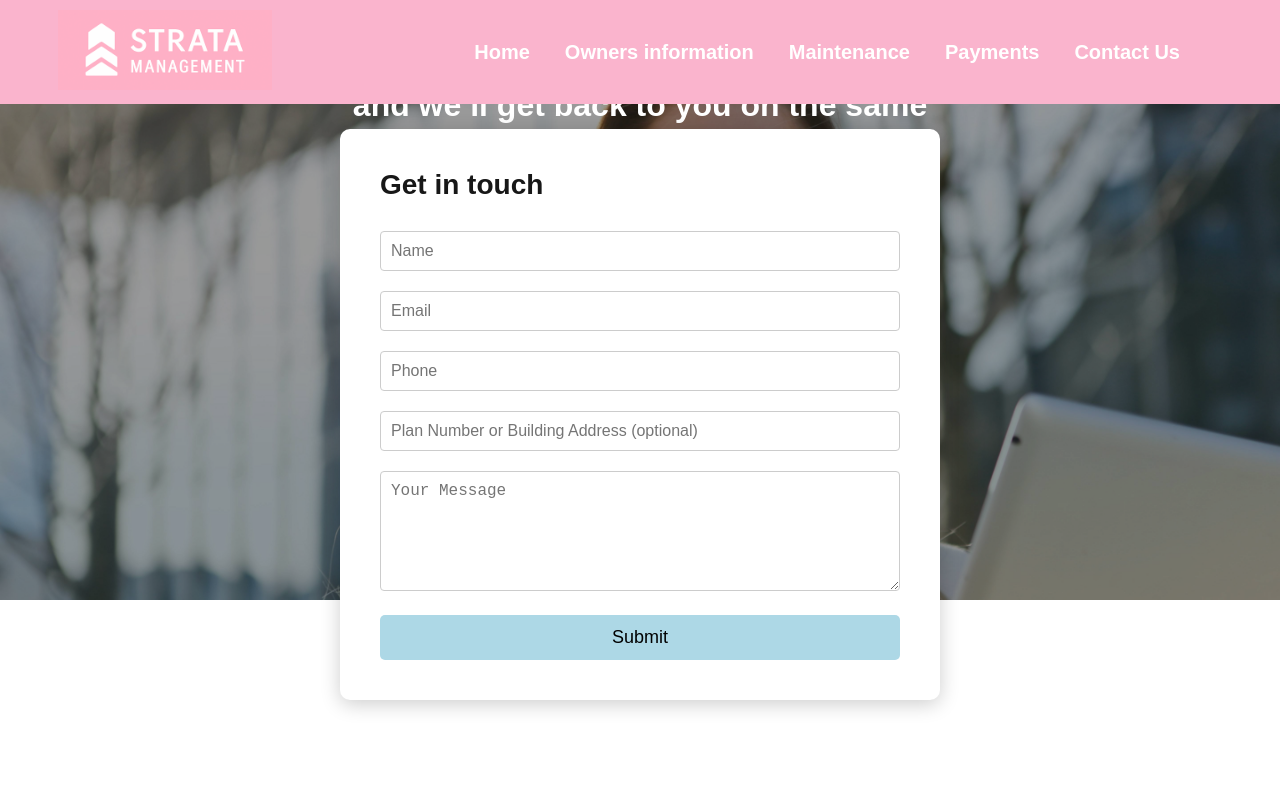
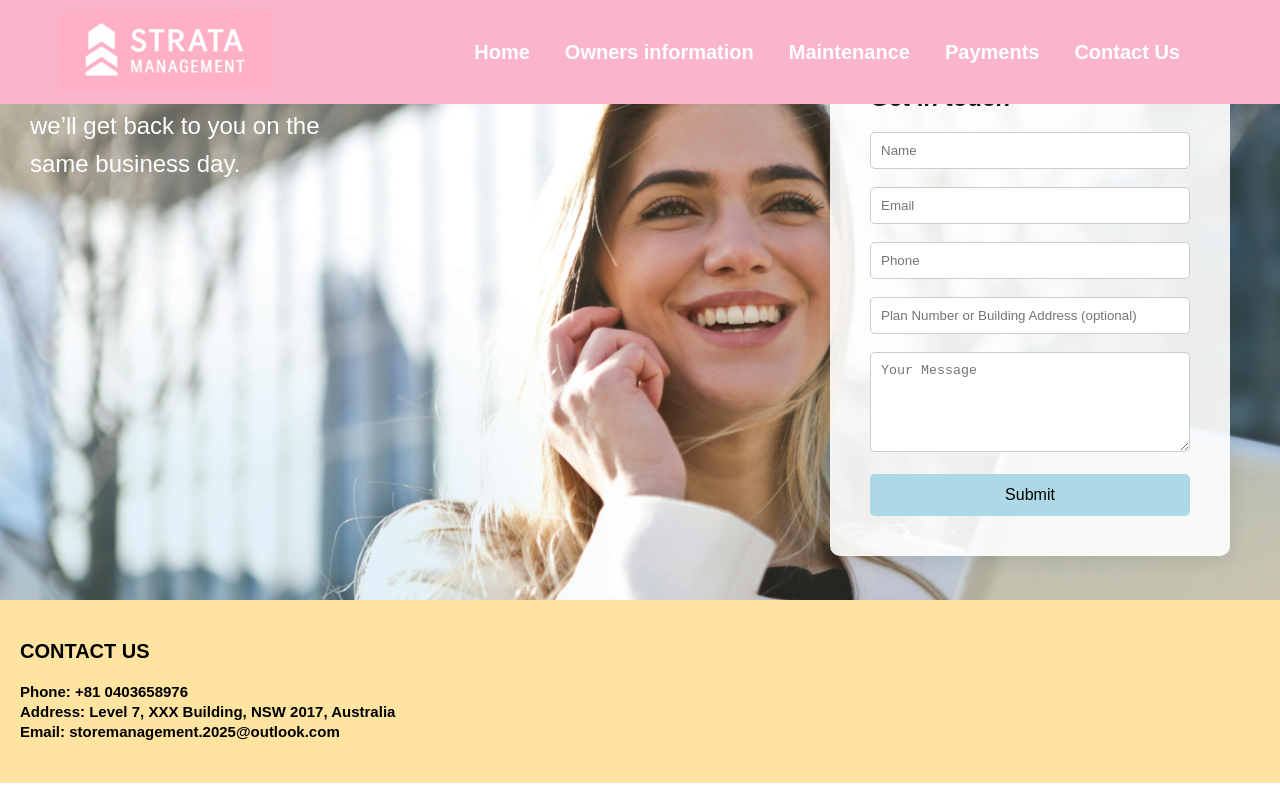
Before and after one commit to kcui07/strata-management, a Next.js app: page /contact in a window 1280 px wide. Shown: the top 800 px of the page. Built offline with nearby package versions, Linux system fonts and the light colour scheme.

Commit message:
Update Contact page

```diff
--- a/pages/contact.js
+++ b/pages/contact.js
@@ -17,64 +17,40 @@ export default function Contact() {
 
         <div style={{
           position: 'absolute',
-          width: '100%',
-          height: '100%',
-          backgroundColor: 'rgba(0, 0, 0, 0.4)',
-          zIndex: 1,
-        }}></div>
-
-        <h2 style={{
-          position: 'absolute',
-          top: '50px',
-          left: '50%',
-          transform: 'translateX(-50%)',
+          top: '30px',
+          left: '30px',
           color: 'white',
-          fontSize: '32px',
-          textAlign: 'center',
-          zIndex: 2,
-          maxWidth: '80%',
+          fontSize: '24px',
+          maxWidth: '300px',
+          lineHeight: '1.6'
         }}>
           Send us a message or request a call back and we’ll get back to you on the same business day.
-        </h2>
+        </div>
 
         <div style={{
           position: 'absolute',
-          bottom: '-100px',
-          left: '50%',
-          transform: 'translateX(-50%)',
-          backgroundColor: '#fff',
+          top: '50%',
+          right: '50px',
+          transform: 'translateY(-50%)',
+          backgroundColor: 'rgba(255,255,255,0.9)',
           padding: '40px',
           borderRadius: '10px',
-          width: '90%',
-          maxWidth: '600px',
-          boxShadow: '0 4px 20px rgba(0, 0, 0, 0.2)',
-          zIndex: 3,
+          boxShadow: '0 4px 20px rgba(0,0,0,0.1)',
+          maxWidth: '400px',
+          width: '100%',
         }}>
-          <h2 style={{ marginBottom: '30px', fontSize: '28px', fontWeight: 'bold' }}>Get in touch</h2>
+          <h2 style={{ marginBottom: '20px' }}>Get in touch</h2>
 
           <form>
-            <input type="text" placeholder="Name" style={inputStyle} />
-            <input type="email" placeholder="Email" style={inputStyle} />
-            <input type="text" placeholder="Phone" style={inputStyle} />
-            <input type="text" placeholder="Plan Number or Building Address (optional)" style={inputStyle} />
-            <textarea placeholder="Your Message" style={{ ...inputStyle, height: '120px' }} />
-
-            <button type="submit" style={{
-              backgroundColor: '#add8e6',
-              border: 'none',
-              padding: '12px',
-              width: '100%',
-              borderRadius: '5px',
-              fontSize: '18px',
-              cursor: 'pointer'
-            }}>
-              Submit
-            </button>
+            <input placeholder="Name" style={inputStyle} /><br /><br />
+            <input placeholder="Email" style={inputStyle} /><br /><br />
+            <input placeholder="Phone" style={inputStyle} /><br /><br />
+            <input placeholder="Plan Number or Building Address (optional)" style={inputStyle} /><br /><br />
+            <textarea placeholder="Your Message" style={{ ...inputStyle, height: '100px' }} /><br /><br />
+            <button type="submit" style={buttonStyle}>Submit</button>
           </form>
         </div>
       </div>
-
-      <div style={{ height: '200px' }}></div>
 
       <Footer />
     </>
@@ -84,8 +60,17 @@ export default function Contact() {
 const inputStyle = {
   width: '100%',
   padding: '10px',
-  marginBottom: '20px',
-  borderRadius: '4px',
+  borderRadius: '5px',
   border: '1px solid #ccc',
-  fontSize: '16px'
 };
+
+const buttonStyle = {
+  width: '100%',
+  padding: '12px',
+  backgroundColor: '#add8e6',
+  border: 'none',
+  color: '#000',
+  borderRadius: '5px',
+  fontSize: '16px',
+  cursor: 'pointer',
+};
```
